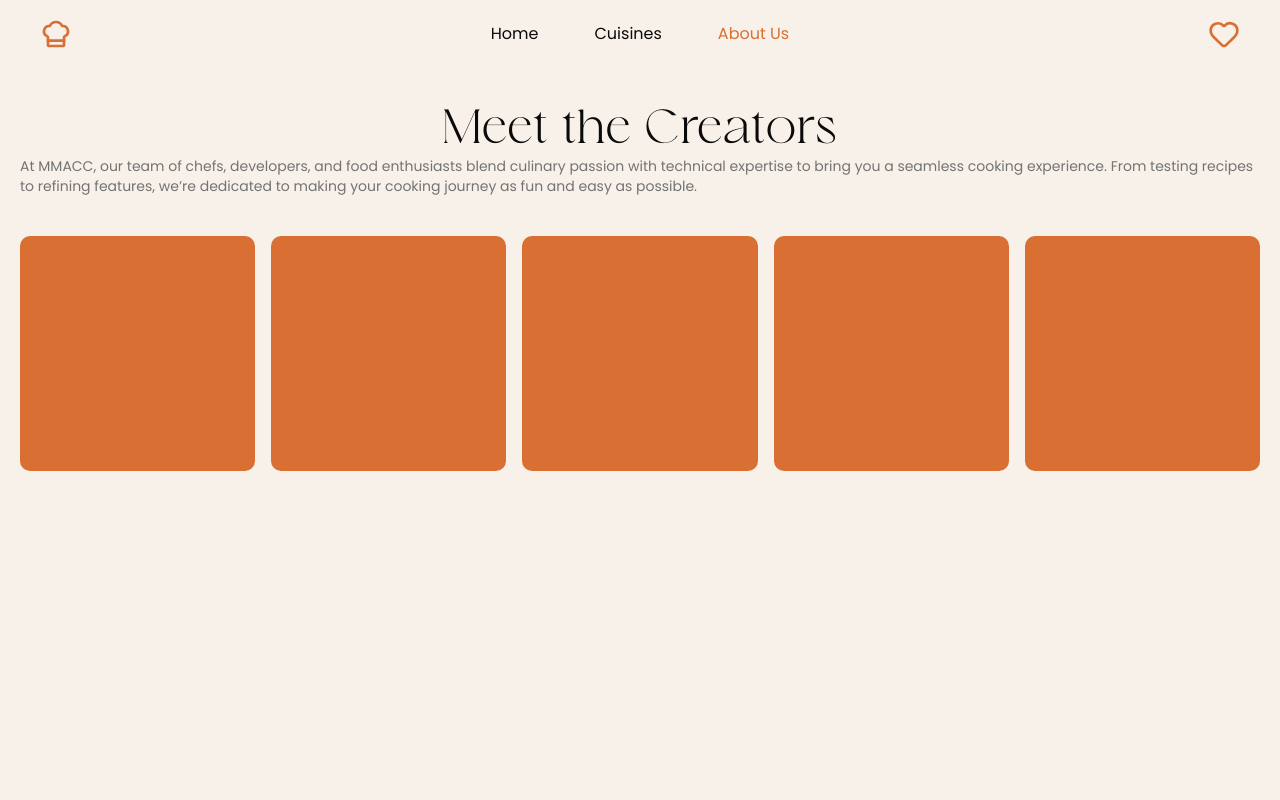
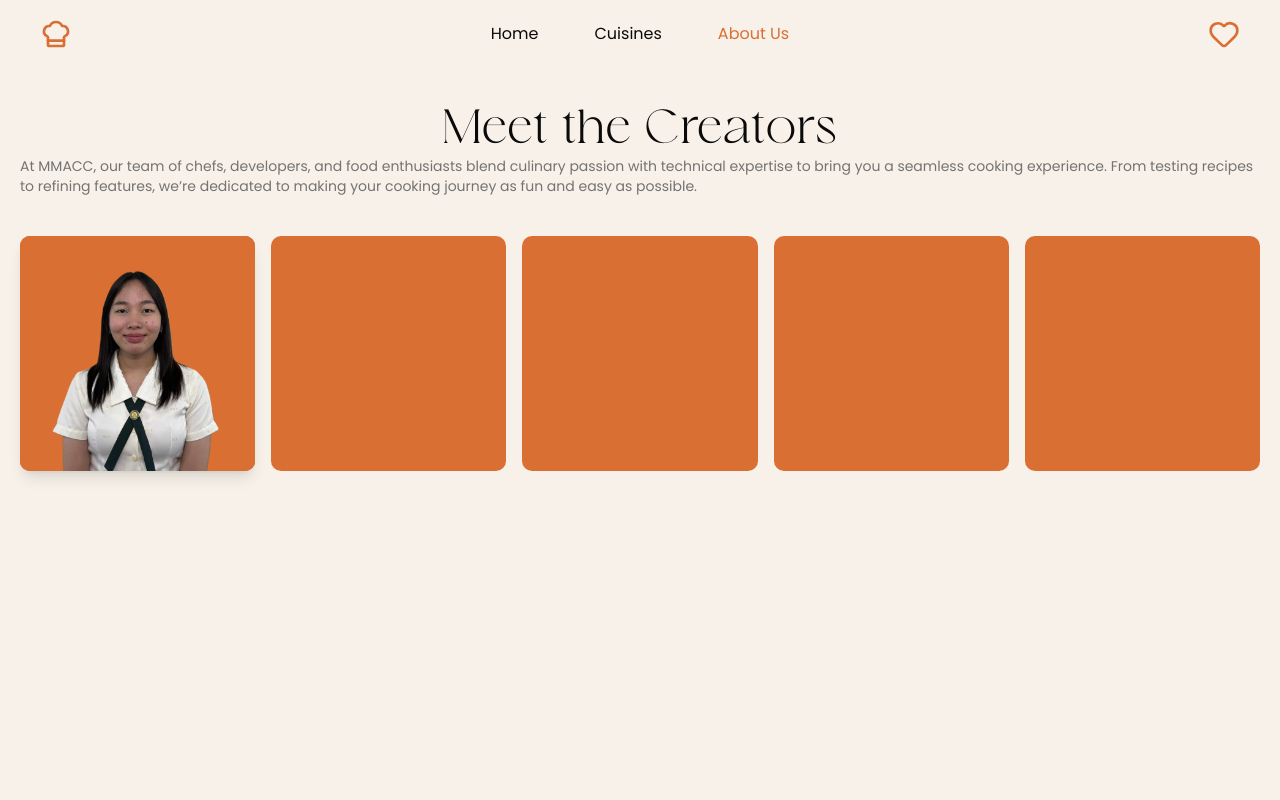
Before and after one commit to M1chael30/recipe-ni-mel, a Next.js app: page /about-us in a window 1280 px wide. Shown: the top 800 px of the page. Built offline with nearby package versions, Linux system fonts and the light colour scheme.

Commit message:
refactor about-us.jsx

```diff
--- a/app/about-us/page.js
+++ b/app/about-us/page.js
@@ -1,21 +1,12 @@
-import Subtitle from "@/components/subtitle";
-import Title from "@/components/title";
-// import Image from "next/image";
-// import MyProfile from "../../public/my_profile.jpg";
+import Header from "@/components/about-us/header";
+import MyProfile from "../../public/profiles/angge.png";
+import Image from "next/image";
 
 export default function AboutUs() {
  return (
   <section className="space-y-10">
    {/* title */}
-   <div className="flex flex-col items-center justify-center">
-    <Title className="title text-5xl tracking-wide">Meet the Creators</Title>
-    <Subtitle>
-     At MMACC, our team of chefs, developers, and food enthusiasts blend
-     culinary passion with technical expertise to bring you a seamless cooking
-     experience. From testing recipes to refining features, we’re dedicated to
-     making your cooking journey as fun and easy as possible.
-    </Subtitle>
-   </div>
+   <Header />
 
    {/* <div
     className={
@@ -37,7 +28,19 @@ export default function AboutUs() {
 
    {/*content */}
    <div className="grid auto-rows-min gap-4 md:grid-cols-5">
-    <div className="bg-orange-ni-carmel aspect-square rounded-lg" />
+    <div className="bg-orange-ni-carmel aspect-square relative flex shrink-0 overflow-hidden rounded-lg shadow-lg cursor-pointer">
+     <Image
+      priority
+      alt="my profile"
+      src={MyProfile}
+      className="absolute inset-0 object-cover aspect-square size-full"
+     />
+     <img
+      alt="my profile"
+      src={"/profiles/angela.jpg"}
+      className="absolute inset-0 aspect-square size-full object-cover hover:opacity-0 transition-opacity"
+     />
+    </div>
     <div className="bg-orange-ni-carmel aspect-square rounded-lg" />
     <div className="bg-orange-ni-carmel aspect-square rounded-lg" />
     <div className="bg-orange-ni-carmel aspect-square rounded-lg" />
--- /dev/null
+++ b/components/about-us/header.jsx
@@ -0,0 +1,16 @@
+import Subtitle from "../subtitle";
+import Title from "../title";
+
+export default function Header() {
+ return (
+  <div className="flex flex-col items-center justify-center">
+   <Title className="title text-5xl tracking-wide">Meet the Creators</Title>
+   <Subtitle>
+    At MMACC, our team of chefs, developers, and food enthusiasts blend culinary
+    passion with technical expertise to bring you a seamless cooking experience.
+    From testing recipes to refining features, we’re dedicated to making your
+    cooking journey as fun and easy as possible.
+   </Subtitle>
+  </div>
+ );
+}
--- /dev/null
+++ b/components/about-us/profile-card.jsx
@@ -0,0 +1,17 @@
+export default function ProfileCard() {
+ return (
+  <div className="bg-orange-ni-carmel aspect-square relative flex shrink-0 overflow-hidden rounded-lg shadow-lg cursor-pointer">
+   <img
+    priority
+    alt="my profile"
+    src={MyProfile}
+    className="absolute inset-0 object-cover aspect-square size-full"
+   />
+   <img
+    alt="my profile"
+    src={"/profiles/angela.jpg"}
+    className="absolute inset-0 aspect-square size-full object-cover hover:opacity-0 transition-opacity"
+   />
+  </div>
+ );
+}
```
